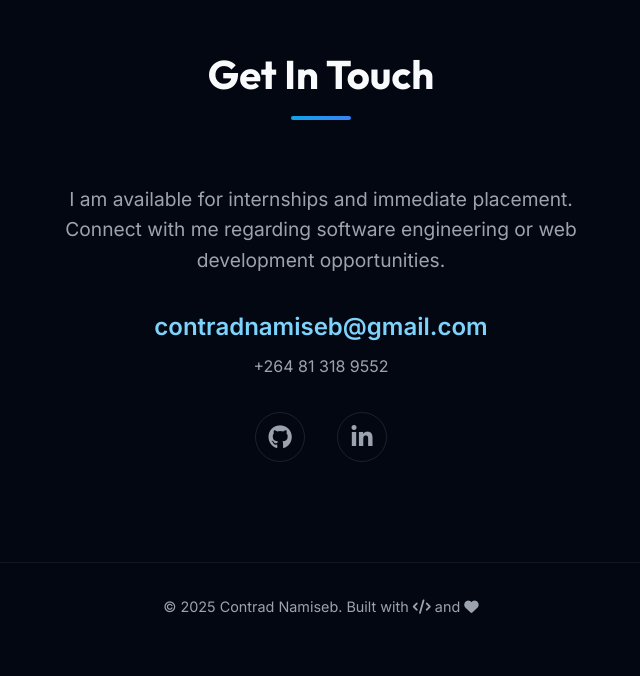
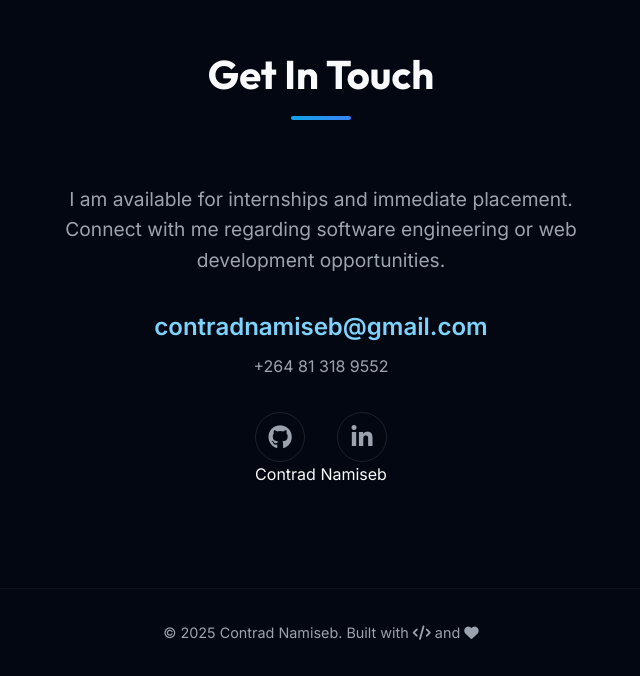
Before and after one commit to ContradNamiseb/ContradNamiseb.github.io, a plain HTML site: page index.html in a window 1280 px wide. Shown: the part 3152-3828 px from the top of the page, without its empty margins (319-959 px from the left). Before the commit the page ends 3802 px from the top, so only its background shows below. Drawn offline with Linux system fonts and the light colour scheme.

Commit message:
Add LinkedIn profile badge to contact section

```diff
--- a/index.html
+++ b/index.html
@@ -247,6 +247,13 @@
                         <a href="https://www.linkedin.com/in/contrad-namiseb-093686210/" target="_blank"
                             title="LinkedIn"><i class="fa-brands fa-linkedin-in"></i></a>
                     </div>
+
+                    <div class="badge-base LI-profile-badge" data-locale="en_US" data-size="medium" data-theme="dark"
+                        data-type="HORIZONTAL" data-vanity="contrad-namiseb-093686210" data-version="v1">
+                        <a class="badge-base__link LI-simple-link"
+                            href="https://na.linkedin.com/in/contrad-namiseb-093686210?trk=profile-badge">Contrad
+                            Namiseb</a>
+                    </div>
                 </div>
             </div>
         </section>
@@ -258,6 +265,7 @@
     </footer>
 
     <script src="scripts.js"></script>
+    <script src="https://platform.linkedin.com/badges/js/profile.js" async defer type="text/javascript"></script>
 </body>
 
 </html>
```
